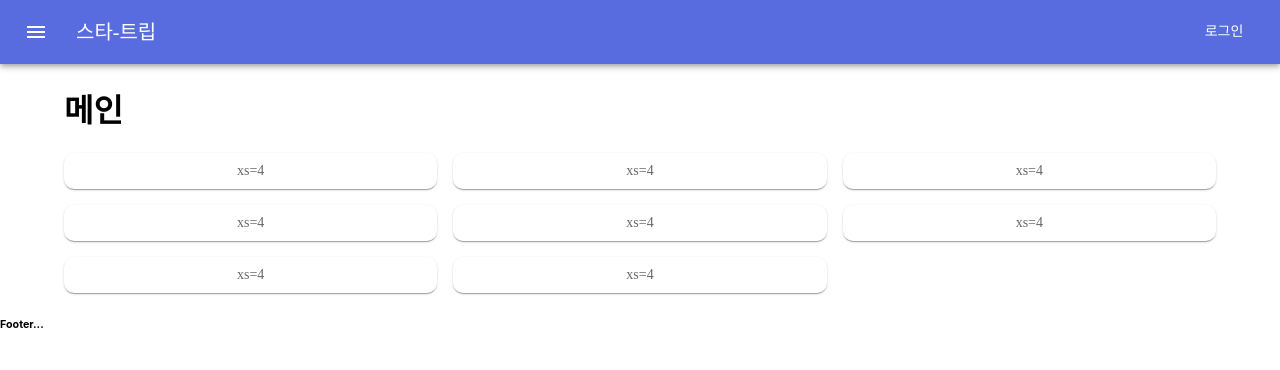
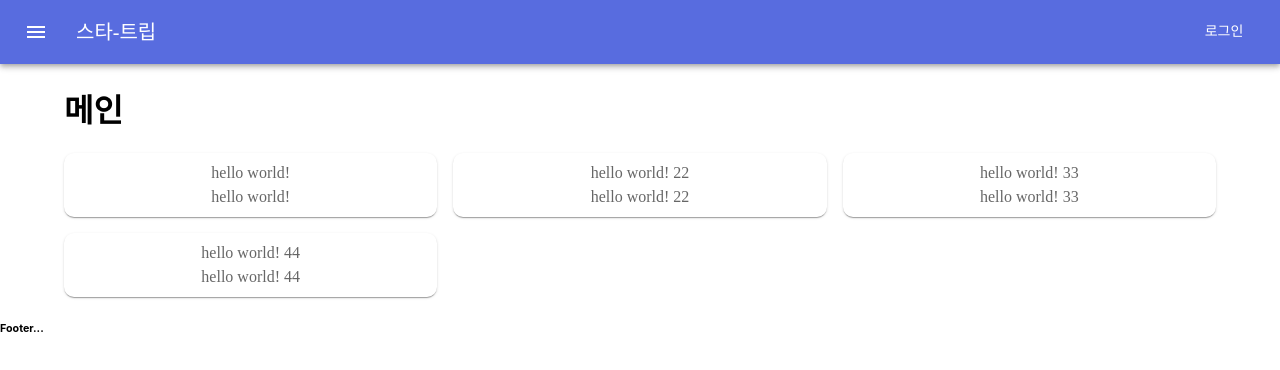
Before and after one commit to inje-illab/StartripFrontend-React-Web, a React (Create React App) app: page / in a window 1280 px wide. Shown: the top 370 px of the page. Built offline with nearby package versions, Linux system fonts and the light colour scheme.

Commit message:
feat: main component array test

```diff
--- a/src/layout/ST_Footer.tsx
+++ b/src/layout/ST_Footer.tsx
@@ -1,9 +1,9 @@
-import * as React from 'react';
+import * as React from "react";
 
 const ST_Footer = () => (
   <h6>
     Footer...
   </h6>
-)
+);
 
 export default ST_Footer;
--- a/src/layout/ST_Header.tsx
+++ b/src/layout/ST_Header.tsx
@@ -1,8 +1,8 @@
-import * as React from 'react';
-import AppBarCmp from './component/AppBar';
+import * as React from "react";
+import AppBarCmp from "./component/AppBar";
 
 const ST_Header = () => (
   <AppBarCmp />
-)
+);
 
 export default ST_Header;
--- a/src/layout/index.tsx
+++ b/src/layout/index.tsx
@@ -1,4 +1,4 @@
 import ST_Footer from "./ST_Footer";
 import ST_Header from "./ST_Header";
 
-export { ST_Footer, ST_Header }
+export { ST_Footer, ST_Header };
--- a/src/pages/Main.tsx
+++ /dev/null
@@ -1,47 +0,0 @@
-import React, { useState } from 'react';
-import { styled } from '@mui/material/styles';
-import { Container, Alert, AlertTitle, Grid, Paper, Box } from '@mui/material';
-import { ST_Container, ST_Title } from 'components';
-
-const Item = styled(Paper)(({ theme }) => ({
-  backgroundColor: theme.palette.mode === 'dark' ? '#1A2027' : '#fff',
-  ...theme.typography.body2,
-  padding: theme.spacing(1),
-  textAlign: 'center',
-  color: theme.palette.text.secondary,
-}));
-
-export default function Main() {
-    const [loading, setLoading] = useState(false);
-    return (
-        <ST_Container>
-            <ST_Title title="메인" />
-            <Grid container spacing={2}>
-                <Grid item xs={4}>
-                    <Item>xs=4</Item>
-                </Grid>
-                <Grid item xs={4}>
-                    <Item>xs=4</Item>
-                </Grid>
-                <Grid item xs={4}>
-                    <Item>xs=4</Item>
-                </Grid>
-                <Grid item xs={4}>
-                    <Item>xs=4</Item>
-                </Grid>
-                <Grid item xs={4}>
-                    <Item>xs=4</Item>
-                </Grid>
-                <Grid item xs={4}>
-                    <Item>xs=4</Item>
-                </Grid>
-                <Grid item xs={4}>
-                    <Item>xs=4</Item>
-                </Grid>
-                <Grid item xs={4}>
-                    <Item>xs=4</Item>
-                </Grid>
-            </Grid>
-        </ST_Container>
-    );
-}
--- /dev/null
+++ b/src/pages/Main/Main.tsx
@@ -0,0 +1,38 @@
+import React, { useState } from "react";
+import { styled } from "@mui/material/styles";
+import { Container, Alert, AlertTitle, Grid, Paper, Box } from "@mui/material";
+import { ST_Container, ST_Title } from "components";
+import ContentCard from "./component/ContentCard";
+
+export default function Main() {
+    const [loading, setLoading] = useState(false);
+
+    const mainData = [
+        {
+            title: "hello world!",
+            content: "hello content!",
+        },
+        {
+            title: "hello world! 22",
+            content: "hello content! 22",
+        },
+        {
+            title: "hello world! 33",
+            content: "hello content! 33",
+        },
+        {
+            title: "hello world! 44",
+            content: "hello content! 44",
+        },
+    ];
+    return (
+        <ST_Container>
+            <ST_Title title="메인" />
+            <Grid container spacing={2}>
+                {
+                    mainData.map((object) => (<ContentCard header={object.title} content={object.title} image={""} xs={4} />))
+                }
+            </Grid>
+        </ST_Container>
+    );
+}
--- /dev/null
+++ b/src/pages/Main/component/ContentCard.tsx
@@ -0,0 +1,26 @@
+import React, { useState } from "react";
+import { styled } from "@mui/material/styles";
+import { Container, Alert, AlertTitle, Grid, Paper, Box, Typography } from "@mui/material";
+import { ST_Container, ST_Title } from "components";
+
+const ContentCard = ({ header, content, image, xs }) => {
+  const Item = styled(Paper)(({ theme }) => ({
+  backgroundColor: theme.palette.mode === "dark" ? "#1A2027" : "#fff",
+  ...theme.typography.body2,
+  padding: theme.spacing(1),
+  textAlign: "center",
+  color: theme.palette.text.secondary,
+}));
+
+  return (
+    <Grid item xs={xs}>
+      <Item>
+        <Typography>{header}</Typography>
+        <Typography>{content}</Typography>
+        {image ? <img src = {image} /> : ""}
+      </Item>
+    </Grid>
+);
+};
+
+export default ContentCard;
```
Also changed, not shown: src/App.tsx (+5 -5 lines).
